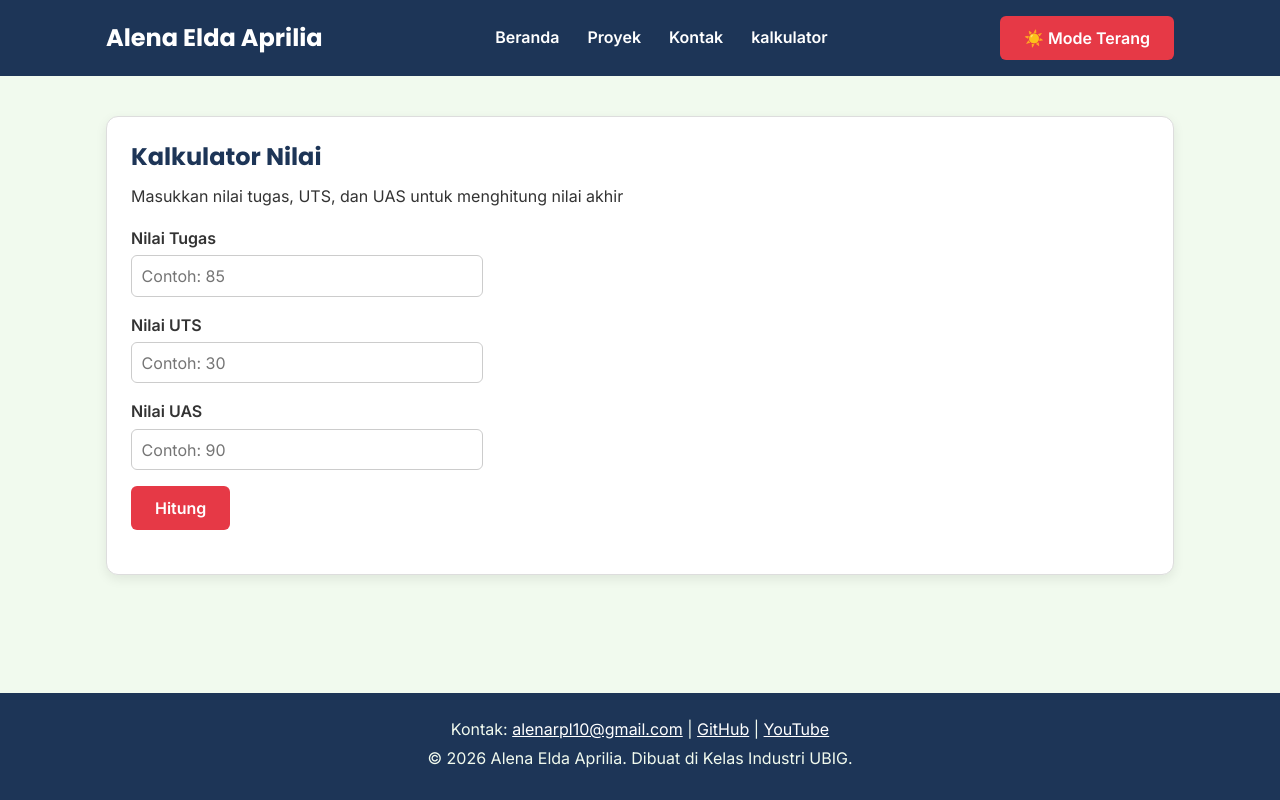
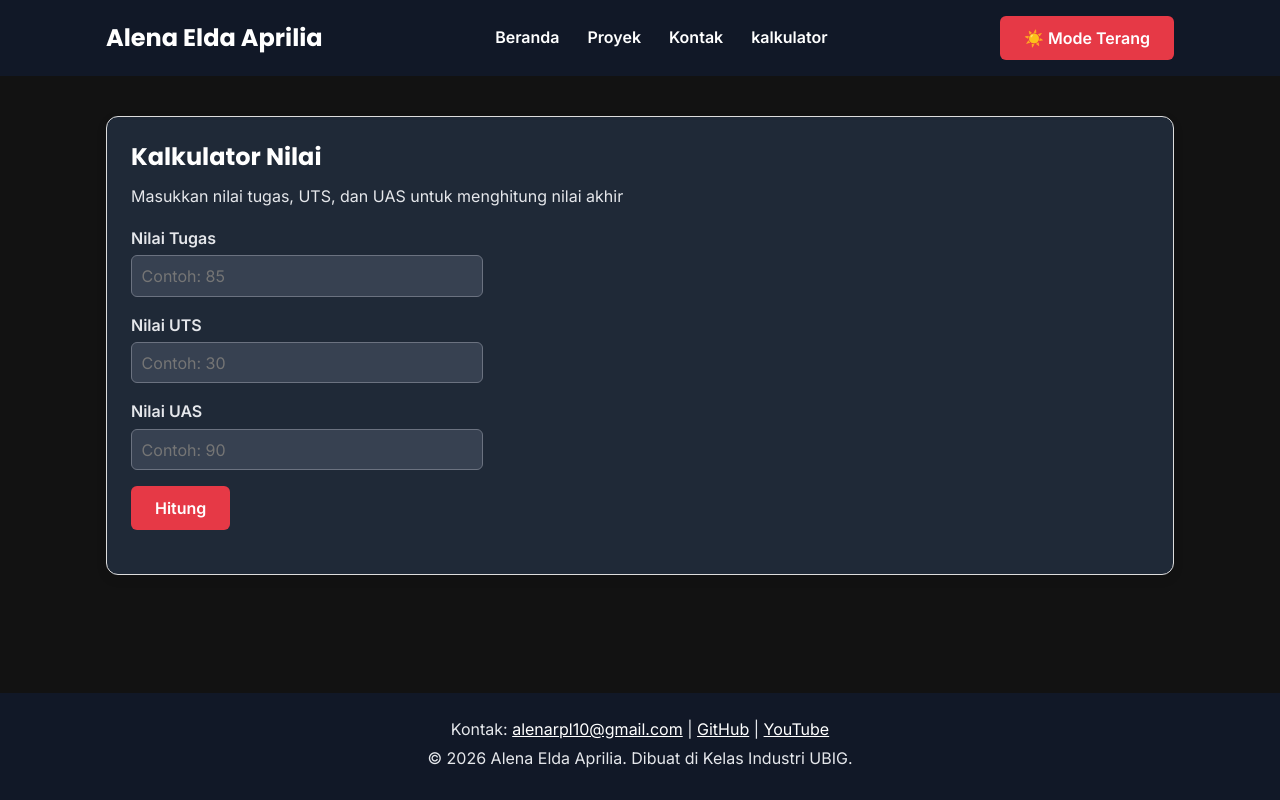
Before and after one commit to eldaaprilia07-oss/tugas-rumah, a plain HTML site: page kalkulator.html in a window 1280 px wide. Both pictures are taken after a click on the button "🌙 Mode Gelap". Drawn offline with Linux system fonts and the light colour scheme.

Commit message:
Memperbaiki website

```diff
--- a/css/style.css
+++ b/css/style.css
@@ -420,3 +420,45 @@ body.gelap li,
 body.gelap a {
   color: white;
 }
+/* MODE GELAP */
+body.mode-gelap {
+    background-color: #121212;
+    color: white;
+}
+
+/* Bagian header */
+body.mode-gelap header {
+    background-color: #111827;
+}
+
+/* Bagian kartu */
+body.mode-gelap .kartu {
+    background-color: #1f2937;
+    color: white;
+}
+
+/* Judul */
+body.mode-gelap h1,
+body.mode-gelap h2,
+body.mode-gelap h3 {
+    color: white;
+}
+
+/* Paragraf dan label */
+body.mode-gelap p,
+body.mode-gelap label {
+    color: #e5e7eb;
+}
+
+/* Kolom input */
+body.mode-gelap input {
+    background-color: #374151;
+    color: white;
+    border: 1px solid #6b7280;
+}
+
+/* Footer */
+body.mode-gelap footer {
+    background-color: #111827;
+    color: white;
+}
--- a/js/main.js
+++ b/js/main.js
@@ -1,22 +1,11 @@
-const tombolTema = document.querySelector("#tombolTema");
+const tombolTema = document.getElementById("tombolTema");
 
-if (tombolTema) {
-    const temaTersimpan = localStorage.getItem("tema");
-    const temaAwal = temaTersimpan
-        ? temaTersimpan === "gelap"
-        : window.matchMedia("(prefers-color-scheme: dark)").matches;
+tombolTema.addEventListener("click", function () {
+    document.body.classList.toggle("mode-gelap");
 
-    function aturTema(modeGelap) {
-        document.body.classList.toggle("dark-mode", modeGelap);
-        tombolTema.textContent = modeGelap ? "☀️ Mode Terang" : "🌙 Mode Gelap";
-        tombolTema.setAttribute("aria-pressed", String(modeGelap));
+    if (document.body.classList.contains("mode-gelap")) {
+        tombolTema.innerHTML = "☀️ Mode Terang";
+    } else {
+        tombolTema.innerHTML = "🌙 Mode Gelap";
     }
-
-    aturTema(temaAwal);
-
-    tombolTema.addEventListener("click", () => {
-        const modeGelap = !document.body.classList.contains("dark-mode");
-        aturTema(modeGelap);
-        localStorage.setItem("tema", modeGelap ? "gelap" : "terang");
-    });
-}
+});
--- a/kalkulator.html
+++ b/kalkulator.html
@@ -80,6 +80,6 @@
       <a href="https://www.youtube.com/@allenaell_prl" target="_blank">YouTube</a></p>
     <p>&copy; 2026 Alena Elda Aprilia. Dibuat di Kelas Industri UBIG.</p>
   </footer>
-  <script src="js/kalkulator.js" defer></script>
+
 </body>
 </html>
```
